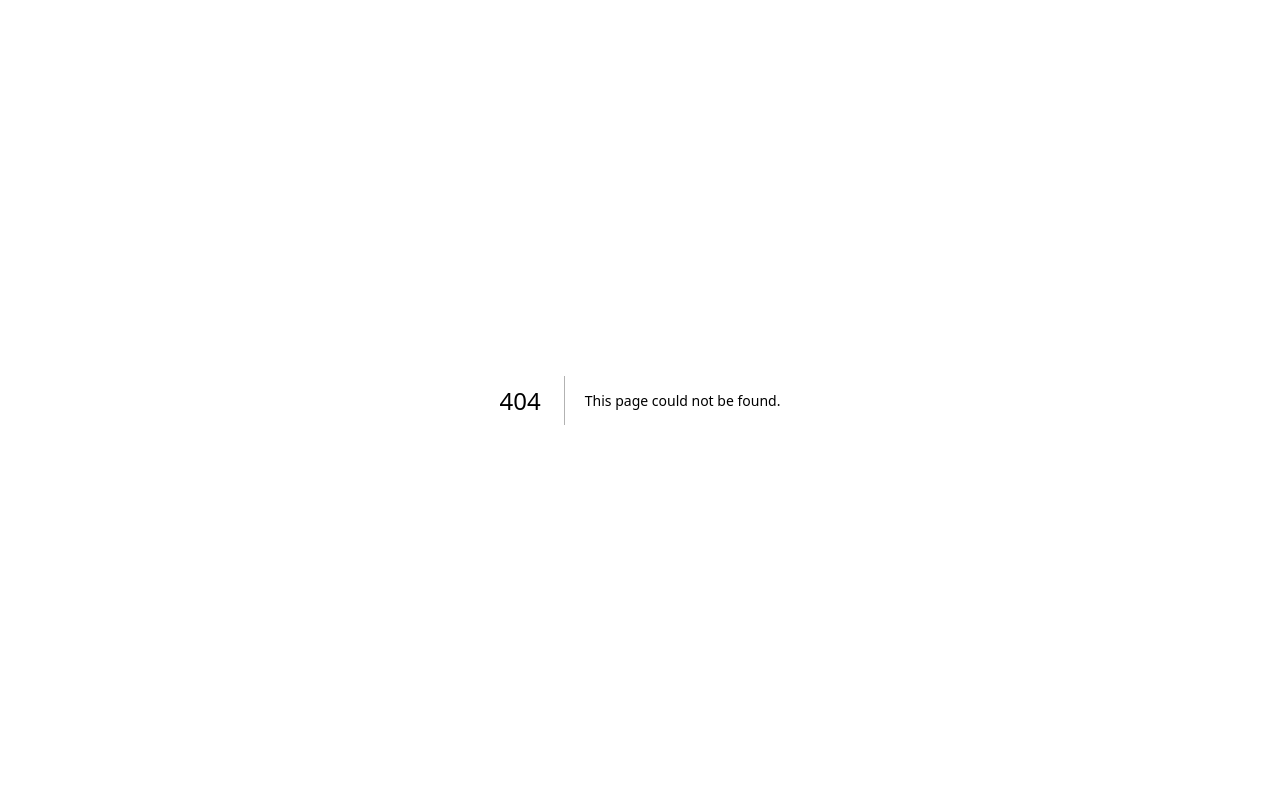
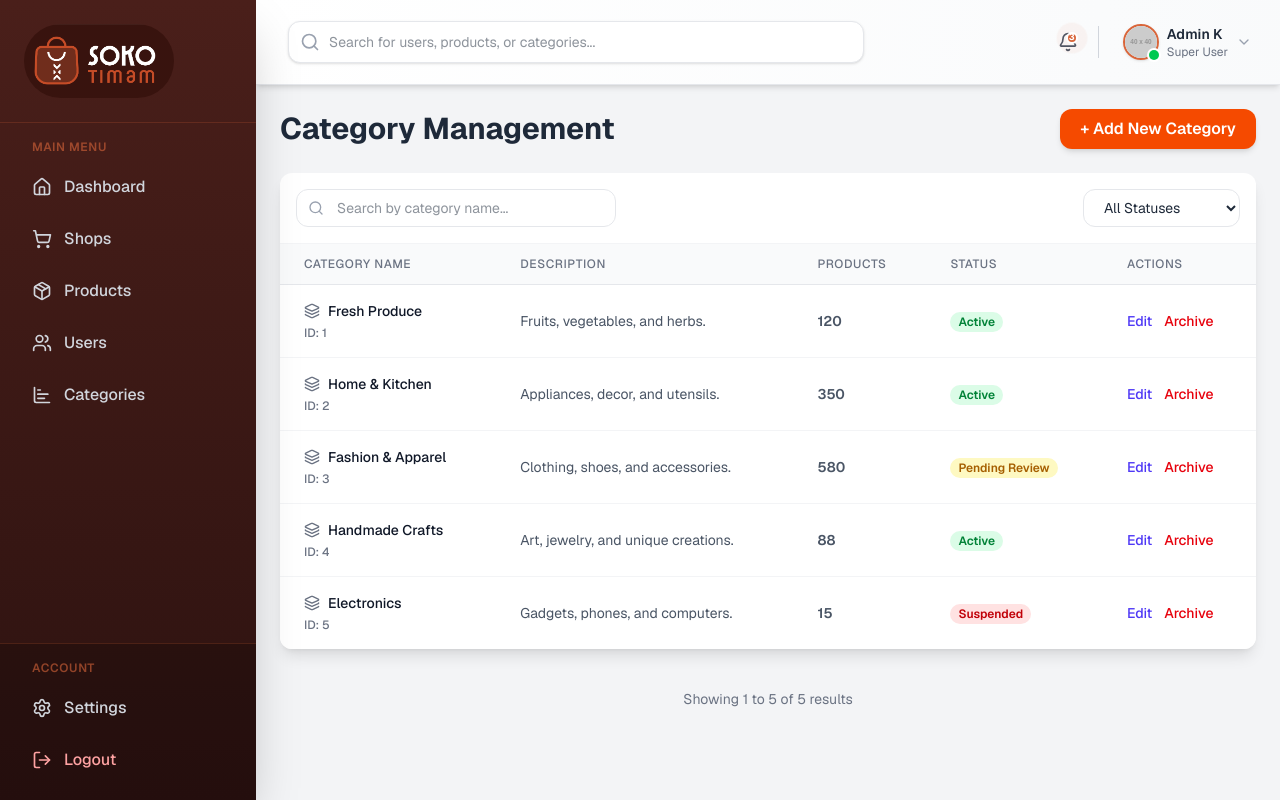
Before and after one commit to starX-1/sokoTimam-frontend, a Next.js app: page /adminDashboard/categories in a window 1280 px wide. Before the commit this address had no page. Built offline with nearby package versions, Linux system fonts and the light colour scheme.

Commit message:
changes'

```diff
--- /dev/null
+++ b/src/app/adminDashboard/categories/page.jsx
@@ -0,0 +1,105 @@
+'use client'
+import { Layers, Search } from 'lucide-react';
+
+const getStatusStyles = (status) => {
+    switch (status) {
+        case 'Active':
+            return 'text-green-700 bg-green-100';
+        case 'Pending Review':
+            return 'text-yellow-700 bg-yellow-100';
+        case 'Suspended':
+            return 'text-red-700 bg-red-100';
+        default:
+            return 'text-gray-700 bg-gray-100';
+    }
+    }
+const CategoriesView = ({ onViewChange }) => {
+    // Mock data for categories
+    const mockCategories = [
+        { id: 1, name: 'Fresh Produce', description: 'Fruits, vegetables, and herbs.', products: 120, status: 'Active', dateCreated: '2023-01-01' },
+        { id: 2, name: 'Home & Kitchen', description: 'Appliances, decor, and utensils.', products: 350, status: 'Active', dateCreated: '2023-01-15' },
+        { id: 3, name: 'Fashion & Apparel', description: 'Clothing, shoes, and accessories.', products: 580, status: 'Pending Review', dateCreated: '2023-02-10' },
+        { id: 4, name: 'Handmade Crafts', description: 'Art, jewelry, and unique creations.', products: 88, status: 'Active', dateCreated: '2023-03-01' },
+        { id: 5, name: 'Electronics', description: 'Gadgets, phones, and computers.', products: 15, status: 'Suspended', dateCreated: '2024-05-20' },
+    ];
+
+    return (
+        <div className="space-y-6">
+            <div className="flex flex-col sm:flex-row justify-between items-start sm:items-center">
+                <h2 className="text-3xl font-bold text-gray-800">Category Management</h2>
+                <button
+                    onClick={() => onViewChange('#/add-category')} // Placeholder for Add Category view
+                    className="mt-4 sm:mt-0 bg-orange-600 text-white px-5 py-2 rounded-xl font-semibold shadow-md hover:bg-orange-700 transition duration-200"
+                >
+                    + Add New Category
+                </button>
+            </div>
+
+            <div className="bg-white rounded-xl shadow-lg overflow-x-auto">
+                {/* Search and Filter Bar */}
+                <div className="p-4 border-b border-gray-100 flex flex-col md:flex-row justify-between items-center space-y-3 md:space-y-0">
+                    <div className="relative w-full md:w-80">
+                        <Search className="absolute left-3 top-1/2 transform -translate-y-1/2 w-4 h-4 text-gray-400" />
+                        <input
+                            type="text"
+                            placeholder="Search by category name..."
+                            className="w-full py-2 pl-10 pr-4 border border-gray-200 rounded-xl text-sm  focus:outline-none text-gray-800 focus:ring-orange-500 focus:border-orange-500"
+                        />
+                    </div>
+                    <select className="w-full md:w-auto py-2 px-4 border border-gray-200 rounded-xl text-sm focus:outline-none text-gray-800 focus:ring-orange-500 focus:border-orange-500">
+                        <option>All Statuses</option>
+                        <option>Active</option>
+                        <option>Pending Review</option>
+                        <option>Suspended</option>
+                    </select>
+                </div>
+
+                {/* Categories Table */}
+                <table className="min-w-full divide-y divide-gray-200">
+                    <thead className="bg-gray-50">
+                        <tr>
+                            <th className="px-6 py-3 text-left text-xs font-medium text-gray-500 uppercase tracking-wider">Category Name</th>
+                            <th className="px-6 py-3 text-left text-xs font-medium text-gray-500 uppercase tracking-wider">Description</th>
+                            <th className="px-6 py-3 text-left text-xs font-medium text-gray-500 uppercase tracking-wider">Products</th>
+                            <th className="px-6 py-3 text-left text-xs font-medium text-gray-500 uppercase tracking-wider">Status</th>
+                            <th className="px-6 py-3 text-left text-xs font-medium text-gray-500 uppercase tracking-wider">Actions</th>
+                        </tr>
+                    </thead>
+                    <tbody className="bg-white divide-y divide-gray-100">
+                        {mockCategories.map((category) => (
+                            <tr key={category.id} className="hover:bg-gray-50">
+                                <td className="px-6 py-4 whitespace-nowrap text-sm font-medium text-gray-900">
+                                    <div className="flex items-center space-x-2">
+                                        <Layers className="w-4 h-4 text-gray-500"/>
+                                        <span>{category.name}</span>
+                                    </div>
+                                    <p className="text-xs text-gray-500 mt-1">ID: {category.id}</p>
+                                </td>
+                                <td className="px-6 py-4 text-sm text-gray-600 max-w-xs overflow-hidden text-ellipsis">
+                                    {category.description}
+                                </td>
+                                <td className="px-6 py-4 whitespace-nowrap text-sm text-gray-600 font-semibold">{category.products}</td>
+                                <td className="px-6 py-4 whitespace-nowrap">
+                                    <span className={`px-2 inline-flex text-xs leading-5 font-semibold rounded-full ${getStatusStyles(category.status)}`}>
+                                        {category.status}
+                                    </span>
+                                </td>
+                                <td className="px-6 py-4 whitespace-nowrap text-sm font-medium">
+                                    <a href="#" className="text-indigo-600 hover:text-indigo-900 mr-3">Edit</a>
+                                    <a href="#" className="text-red-600 hover:text-red-900">Archive</a>
+                                </td>
+                            </tr>
+                        ))}
+                    </tbody>
+                </table>
+            </div>
+
+            {/* Pagination Placeholder */}
+            <div className="flex justify-center p-4">
+                 <div className="text-sm text-gray-500">Showing 1 to {mockCategories.length} of {mockCategories.length} results</div>
+            </div>
+        </div>
+    );
+};
+
+export default CategoriesView;
```
